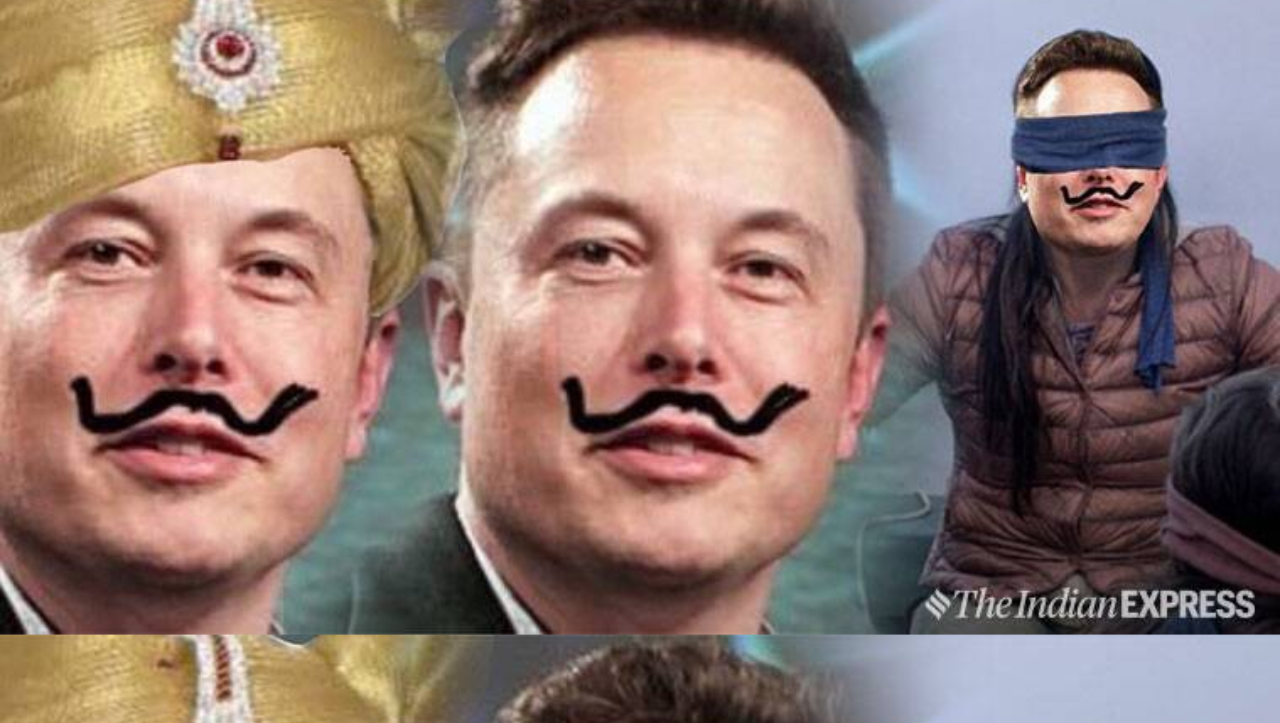
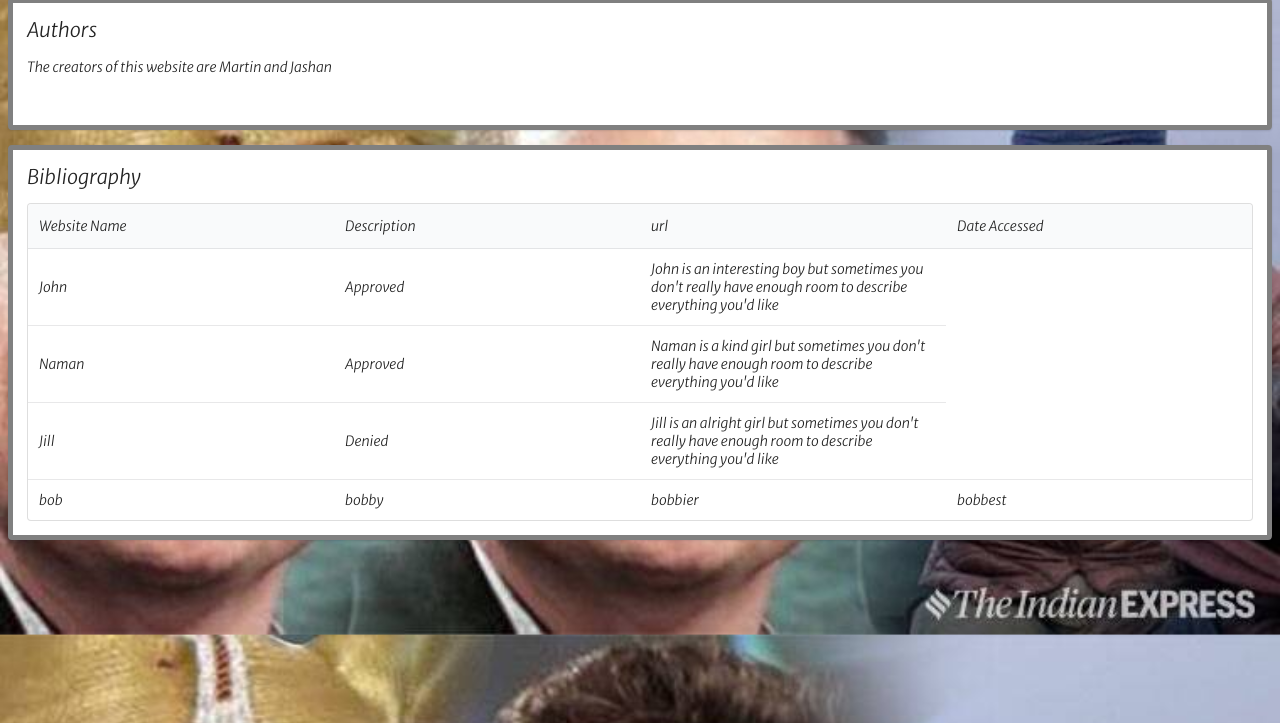
Before and after one commit to virjitdosoli/DogeFanpage, a plain HTML site: page credits.html in a window 1280 px wide. Shown: the part 77-800 px from the top of the page. Drawn offline with Linux system fonts and the light colour scheme.

Commit message:
Update credits.html

```diff
--- a/credits.html
+++ b/credits.html
@@ -18,7 +18,7 @@
     </ul>
     <div class="barSeperator"></div>
 
-<!--
+
     <div class="ui segment">
         <h2>Authors</h2>
         <p>The creators of this website are Martin and Jashan</p>
@@ -42,9 +42,9 @@
                 <td>John is an interesting boy but sometimes you don't really have enough room to describe everything you'd like</td>
               </tr>
               <tr>
-                <td>Jamie</td>
+                <td>Naman</td>
                 <td>Approved</td>
-                <td>Jamie is a kind girl but sometimes you don't really have enough room to describe everything you'd like</td>
+                <td>Naman is a kind girl but sometimes you don't really have enough room to describe everything you'd like</td>
               </tr>
               <tr>
                 <td>Jill</td>
@@ -61,32 +61,7 @@
           </table>
     </div>
 
-<!--
-    <table class="ui fixed table">
-  <thead>
-    <tr><th>Name</th>
-    <th>Status</th>
-    <th>Description</th>
-  </tr></thead>
-  <tbody>
-    <tr>
-      <td>John</td>
-      <td>Approved</td>
-      <td>John is an interesting boy but sometimes you don't really have enough room to describe everything you'd like</td>
-    </tr>
-    <tr>
-      <td>Jamie</td>
-      <td>Approved</td>
-      <td>Jamie is a kind girl but sometimes you don't really have enough room to describe everything you'd like</td>
-    </tr>
-    <tr>
-      <td>Jill</td>
-      <td>Denied</td>
-      <td>Jill is an alright girl but sometimes you don't really have enough room to describe everything you'd like</td>
-    </tr>
-  </tbody>
-</table>
--->
+
 
   </body>
 </html>
```
